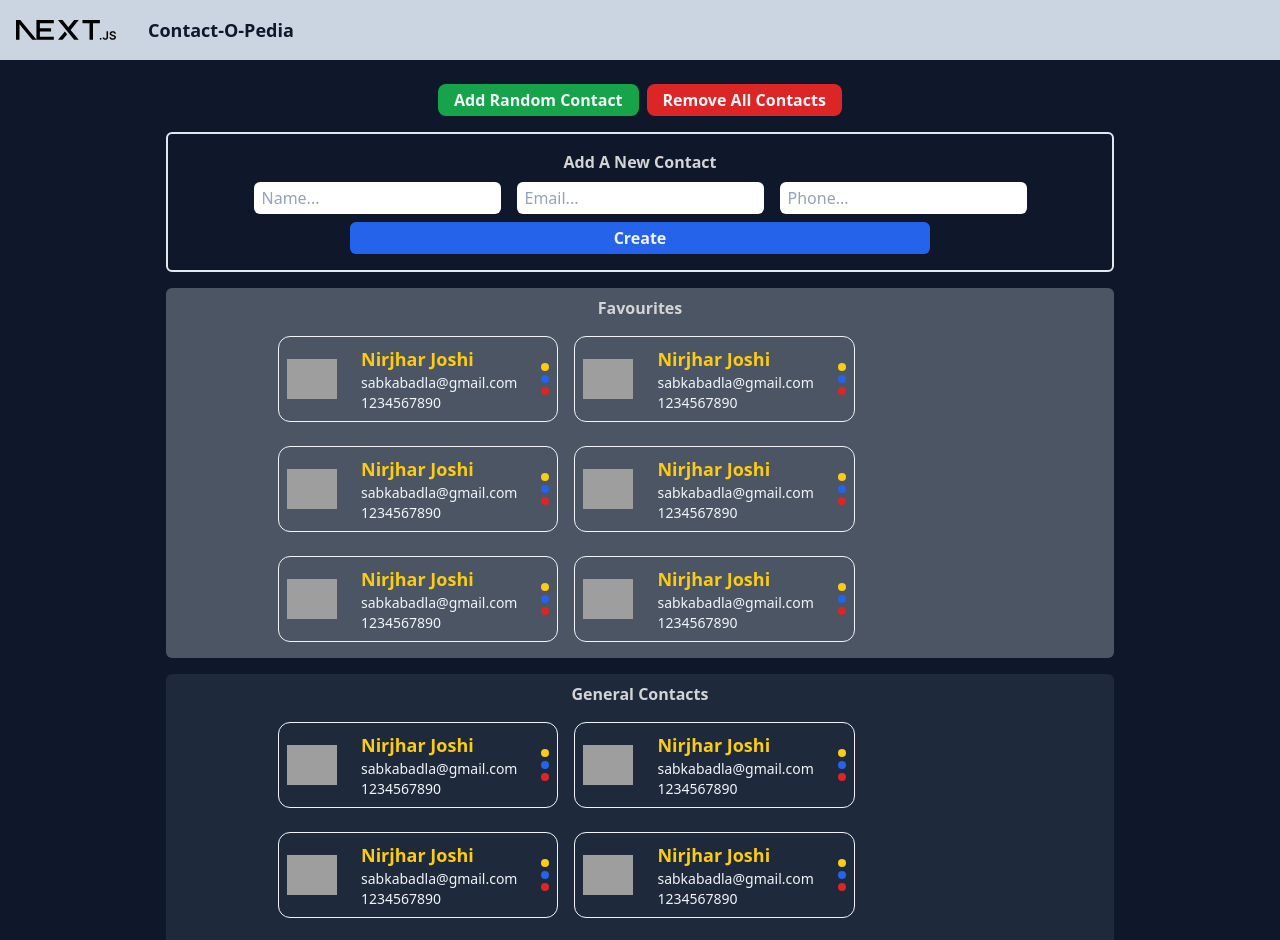
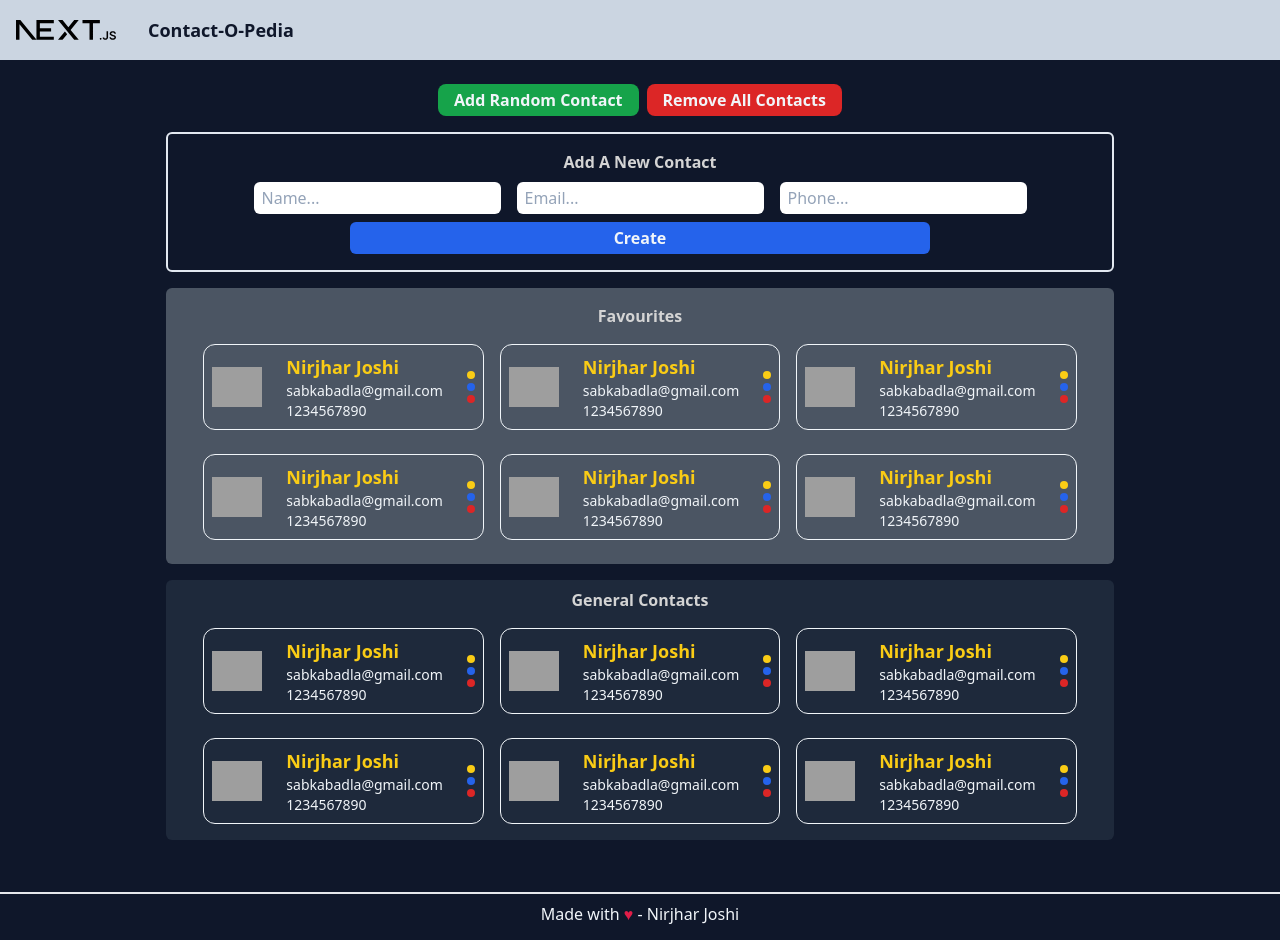
Before and after one commit to NirjharJoshi/contactopedia, a Next.js app: page / in a window 1280 px wide. Shown: the top 940 px of the page. Built offline with nearby package versions, Linux system fonts and the light colour scheme; grey boxes are pictures that could not be loaded.

Commit message:
ui extra spacing in right for some screens resolved

```diff
--- a/src/components/FavouritesContacts.jsx
+++ b/src/components/FavouritesContacts.jsx
@@ -3,9 +3,9 @@ import Contact from "./ui/Contact";
 
 const FavouritesContacts = () => {
   return (
-    <div className="my-2 flex flex-col items-center gap-y-4">
+    <div className="my-2 py-2 px-4 flex flex-col items-center gap-y-4">
       <h3 className="font-bold text-neutral-300">Favourites</h3>
-      <div className="lg:flex lg:flex-row lg:flex-wrap lg:gap-4 lg:px-28">
+      <div className="lg:flex lg:flex-row lg:flex-wrap lg:gap-4 lg:justify-center lg:flex-grow">
         <Contact />
         <Contact />
         <Contact />
--- a/src/components/GeneralContacts.jsx
+++ b/src/components/GeneralContacts.jsx
@@ -5,7 +5,7 @@ const GeneralContacts = () => {
   return (
     <div className="my-2 flex flex-col items-center gap-y-4">
       <h3 className="font-bold text-neutral-300">General Contacts</h3>
-      <div className="lg:flex lg:flex-row lg:flex-wrap lg:gap-4 lg:px-28">
+      <div className="lg:flex lg:flex-row lg:flex-wrap lg:gap-4 lg:justify-center lg:flex-grow">
         <Contact />
         <Contact />
         <Contact />
```
